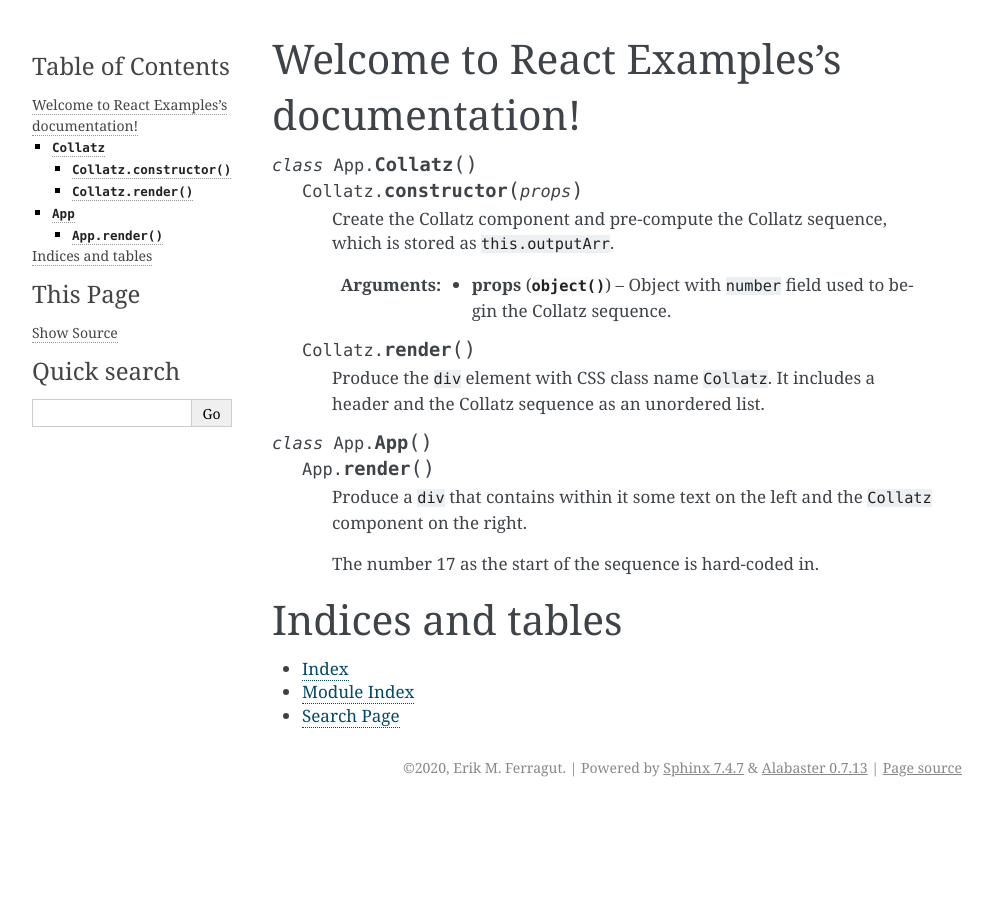
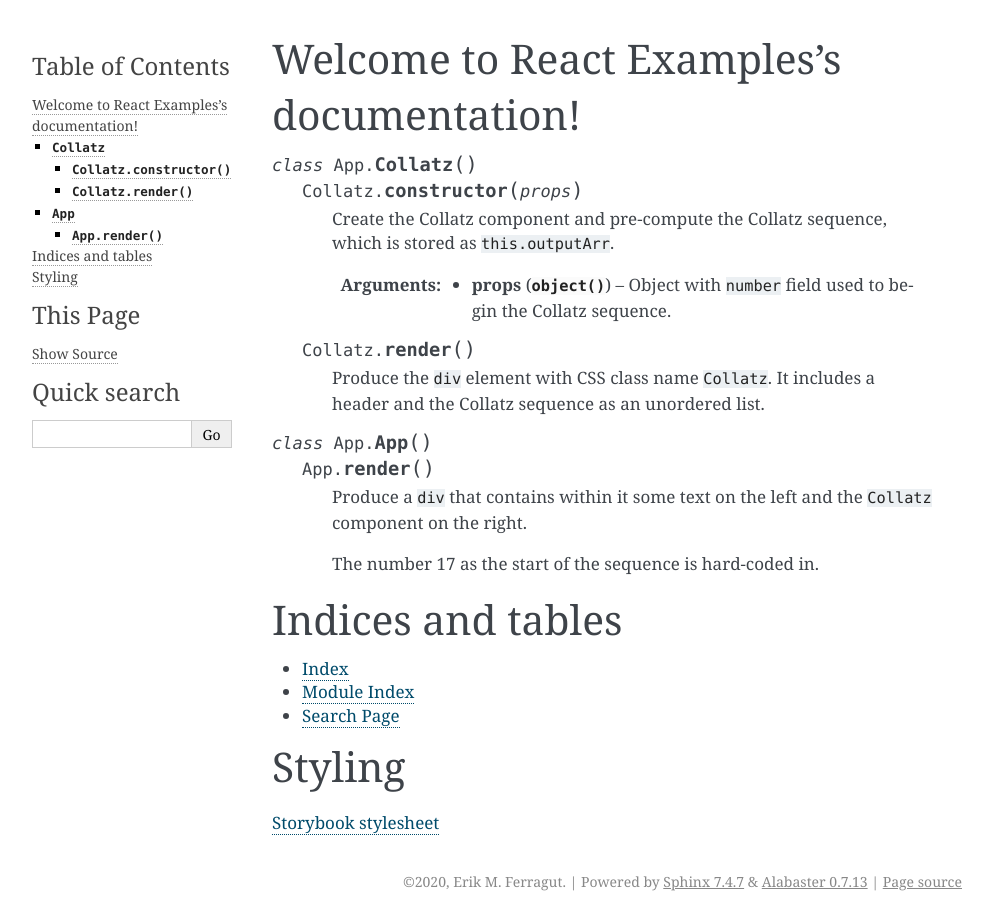
Before and after one commit to socratecha/frapbook-v1.0-react1, a Sphinx documentation site: the page built from docs/source/index.rst, in a window 1280 px wide. Shown: the whole page, without its empty margins (148-1141 px from the left). Built offline with Sphinx 7.4.7, drawn with Linux system fonts in a browser that asks for light colours; before the commit the page ends 900 px from its top, so only the background shows below that.

Commit message:
Styling update

```diff
--- a/docs/source/index.rst
+++ b/docs/source/index.rst
@@ -54,3 +54,7 @@ Indices and tables
 * :ref:`genindex`
 * :ref:`modindex`
 * :ref:`search`
+
+Styling
+=======
+`Storybook stylesheet <_static/storybook-static/index.html>`_
--- a/package.json
+++ b/package.json
@@ -19,7 +19,7 @@
     "test": "react-scripts test",
     "eject": "react-scripts eject",
     "storybook": "start-storybook -p 9009 -s public",
-    "build-storybook": "build-storybook -s public"
+    "build-storybook": "build-storybook .c .storybook"
   },
   "eslintConfig": {
     "extends": "react-app"
```
Also changed, not shown: 4 other files.
